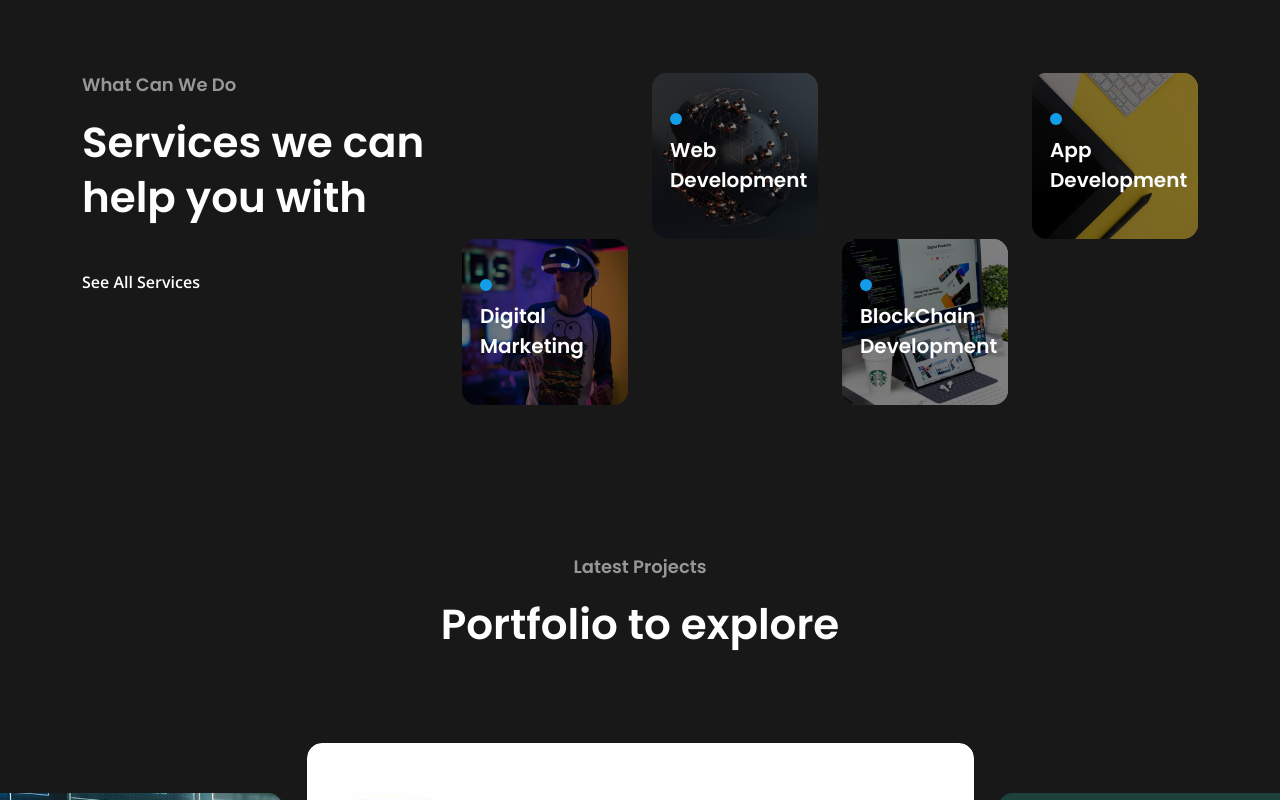
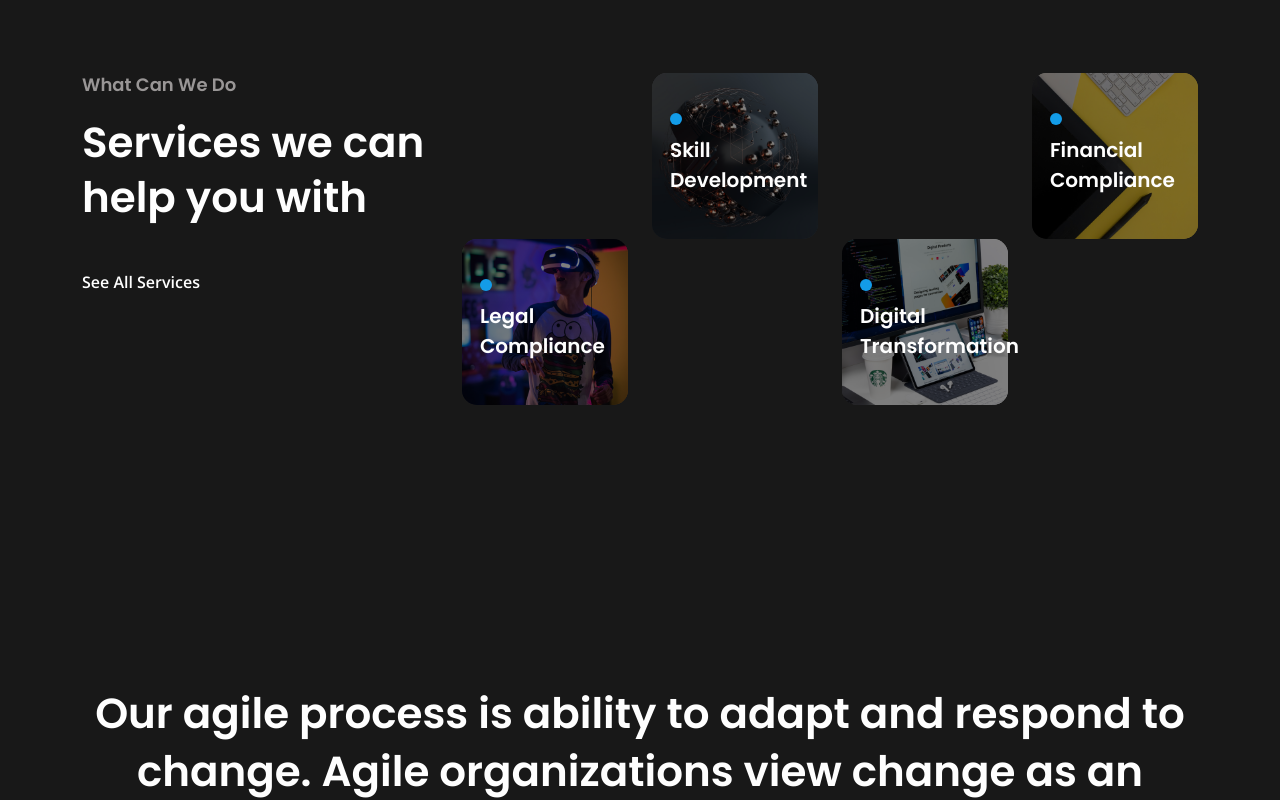
Before and after one commit to harshitchugh001/project1, a React (Create React App) app: page / in a window 1280 px wide. Shown: the part 1280-2080 px from the top of the page. Built offline with nearby package versions, Linux system fonts and the light colour scheme; some icons are missing.

Commit message:
Services update

```diff
--- a/public/index.html
+++ b/public/index.html
@@ -24,7 +24,7 @@
       work correctly both with client-side routing and a non-root public URL.
       Learn how to configure a non-root public URL by running `npm run build`.
     -->
-    <title>CodeCrafters</title>
+    <title>Envesty</title>
   </head>
   <body>
     <noscript>You need to enable JavaScript to run this app.</noscript>
--- a/src/components/Pages/Home.jsx
+++ b/src/components/Pages/Home.jsx
@@ -142,7 +142,7 @@ export default function Home() {
                 title="Services we can help you with"
                 subtitle="What Can We Do"
                 btnText="See All Services"
-                btnLink=""
+                btnLink="/services"
               />
               <Spacing lg="90" md="45" />
             </Div>
@@ -151,7 +151,7 @@ export default function Home() {
                 <Div className="col-lg-3 col-sm-6 cs-hidden_mobile"></Div>
                 <Div className="col-lg-3 col-sm-6">
                   <Card
-                    title="Web Development"
+                    title="Skill Development"
                     link="/service/service-details"
                     src="/images/service_1.jpeg"
                     alt="Service"
@@ -161,7 +161,7 @@ export default function Home() {
                 <Div className="col-lg-3 col-sm-6 cs-hidden_mobile"></Div>
                 <Div className="col-lg-3 col-sm-6">
                   <Card
-                    title="App Development"
+                    title="Financial Compliance"
                     link="/service/service-details"
                     src="/images/service_2.jpeg"
                     alt="Service"
@@ -170,7 +170,7 @@ export default function Home() {
                 </Div>
                 <Div className="col-lg-3 col-sm-6">
                   <Card
-                    title="Digital Marketing"
+                    title="Legal Compliance"
                     link="/service/service-details"
                     src="/images/service_3.jpeg"
                     alt="Service"
@@ -180,7 +180,7 @@ export default function Home() {
                 <Div className="col-lg-3 col-sm-6 cs-hidden_mobile"></Div>
                 <Div className="col-lg-3 col-sm-6">
                   <Card
-                    title="BlockChain Development"
+                    title="Digital Transformation"
                     link="/service/service-details"
                     src="/images/service_4.jpeg"
                     alt="Service"
@@ -197,7 +197,7 @@ export default function Home() {
 
       {/* Start Portfolio Section */}
       <Spacing lg="150" md="50" />
-      <Div>
+      {/* <Div>
         <Div className="container">
           <SectionHeading
             title="Portfolio to explore"
@@ -207,7 +207,7 @@ export default function Home() {
           <Spacing lg="90" md="45" />
         </Div>
         <PortfolioSlider />
-      </Div>
+      </Div> */}
       {/* End Portfolio Section */}
 
 
```
